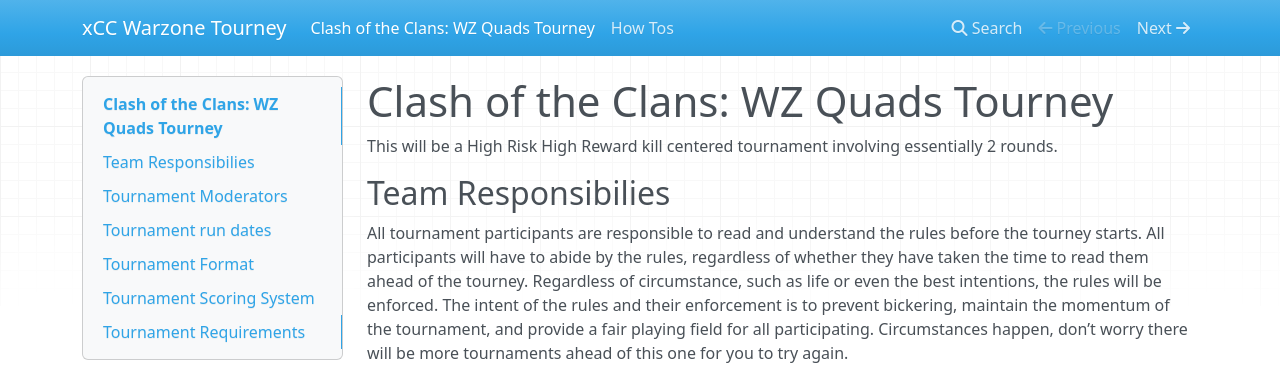
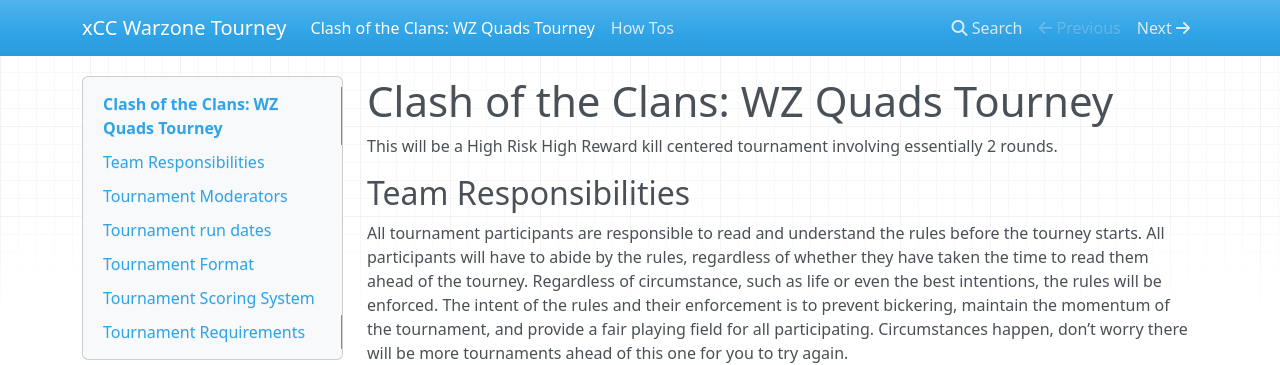
Before and after one commit to WZTourney/wztourney.github.io, an MkDocs documentation site: the page built from docs/index.md, in a window 1280 px wide and 900 px high. Shown: the top 365 px of the window. Built offline with MkDocs 1.6.1, drawn with Linux system fonts in a browser that asks for light colours; nearby versions of some CDN libraries.

Commit message:
modified pages

```diff
--- a/docs/index.md
+++ b/docs/index.md
@@ -2,7 +2,7 @@
 
 This will be a High Risk High Reward kill centered tournament involving essentially 2 rounds.
 
-## Team Responsibilies
+## Team Responsibilities
 
 All tournament participants are responsible to read and understand the rules before the tourney starts. All participants will have to abide by the rules, regardless of whether they have taken the time to read them ahead of the tourney. Regardless of circumstance, such as life or even the best intentions, the rules will be enforced. The intent of the rules and their enforcement is to prevent bickering, maintain the momentum of the tournament, and provide a fair playing field for all participating. Circumstances happen, don’t worry there will be more tournaments ahead of this one for you to try again.
 
```
